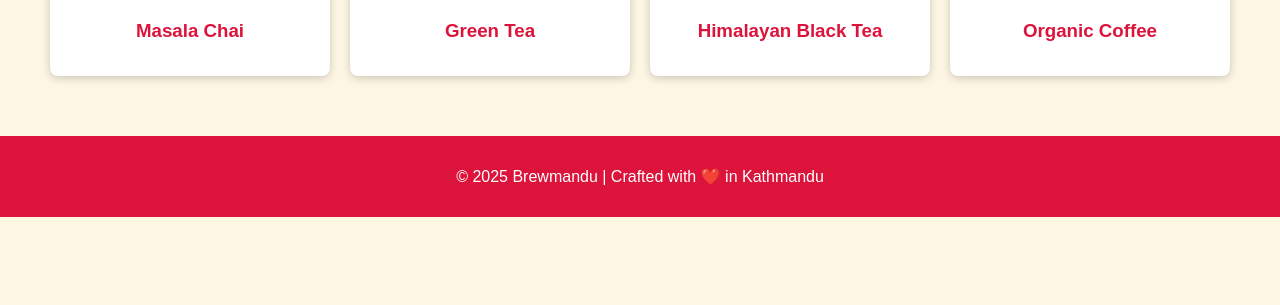
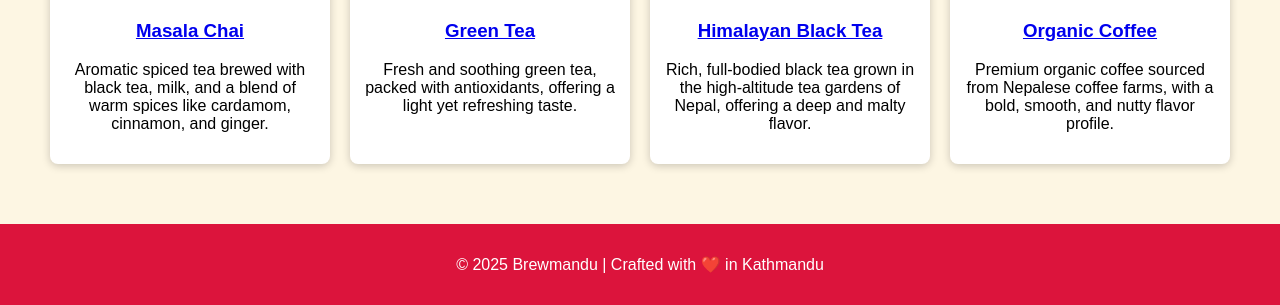
Before and after one commit to mechandra/brewmandu, a plain HTML site: page index.html in a window 1280 px wide. Shown: the part 769-1074 px from the top of the page. Before the commit the page ends 986 px from the top, so only its background shows below. Drawn offline with Linux system fonts and the light colour scheme.

Commit message:
Updated colors and added menu

```diff
--- a/index.html
+++ b/index.html
@@ -11,10 +11,10 @@
         <h1 class="title">Welcome to Brewmandu! ☕</h1>
         <nav>
             <ul>
-                <li><a href="index.html">Home</a></li> <!-- Home page linking -->
-                <li><a href="about.html">About</a></li> <!-- Learn about Brewmandu’s story -->
-                <li><a href="menu.html">Menu</a></li> <!-- View a detailed menu of offerings -->
-                <li><a href="contact.html">Contact</a></li> <!-- Reach out for inquiries or feedback -->
+                <li><a href="index.html">Home</a></li>
+                <li><a href="about.html">About</a></li>
+                <li><a href="menu.html">Menu</a></li>
+                <li><a href="contact.html">Contact</a></li>
             </ul>
         </nav>
     </header>
@@ -29,19 +29,23 @@
         <div class="menu-grid">
             <div class="menu-item">
                 <img src="https://github.com/mechandra/brewmandu/blob/main/mashala-chai.webp?raw=true" alt="Masala Chai">
-                <h3 class="item-title">Masala Chai</h3>
+                <h3 class="item-title"><a href="https://brewmandu.com/masala-chai">Masala Chai</a></h3>
+                <p>Aromatic spiced tea brewed with black tea, milk, and a blend of warm spices like cardamom, cinnamon, and ginger.</p>
             </div>
             <div class="menu-item">
                 <img src="https://github.com/mechandra/brewmandu/blob/main/green-tea.webp?raw=true" alt="Green Tea">
-                <h3 class="item-title">Green Tea</h3>
+                <h3 class="item-title"><a href="https://brewmandu.com/green-tea">Green Tea</a></h3>
+                <p>Fresh and soothing green tea, packed with antioxidants, offering a light yet refreshing taste.</p>
             </div>
             <div class="menu-item">
                 <img src="https://github.com/mechandra/brewmandu/blob/main/himalayan-blacktea.webp?raw=true" alt="Himalayan Black Tea">
-                <h3 class="item-title">Himalayan Black Tea</h3>
+                <h3 class="item-title"><a href="https://brewmandu.com/himalayan-black-tea">Himalayan Black Tea</a></h3>
+                <p>Rich, full-bodied black tea grown in the high-altitude tea gardens of Nepal, offering a deep and malty flavor.</p>
             </div>
             <div class="menu-item">
                 <img src="https://github.com/mechandra/brewmandu/blob/main/organic-coffee.webp?raw=true" alt="Organic Coffee">
-                <h3 class="item-title">Organic Coffee</h3>
+                <h3 class="item-title"><a href="https://brewmandu.com/organic-coffee">Organic Coffee</a></h3>
+                <p>Premium organic coffee sourced from Nepalese coffee farms, with a bold, smooth, and nutty flavor profile.</p>
             </div>
         </div>
     </section>
```
